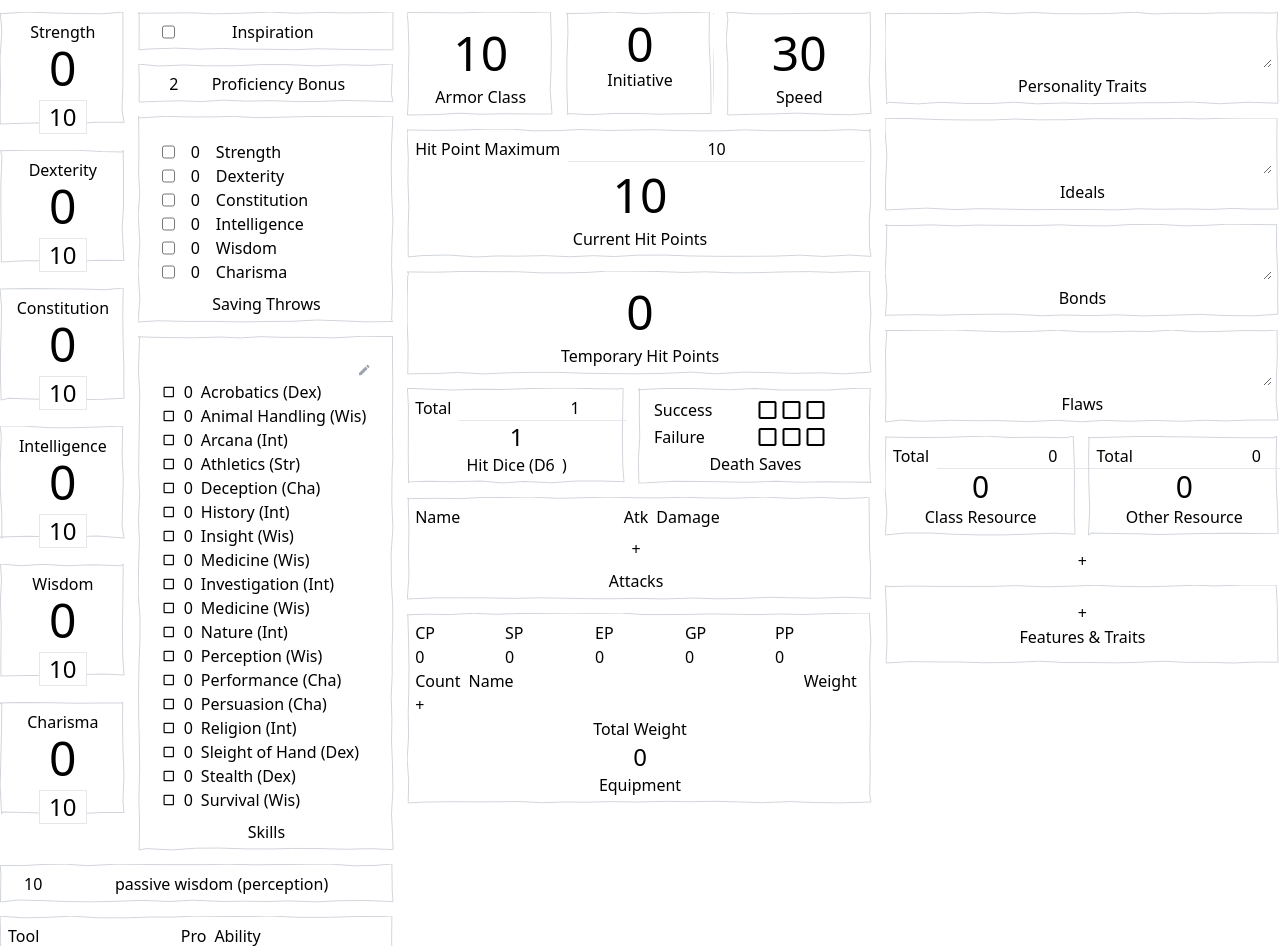
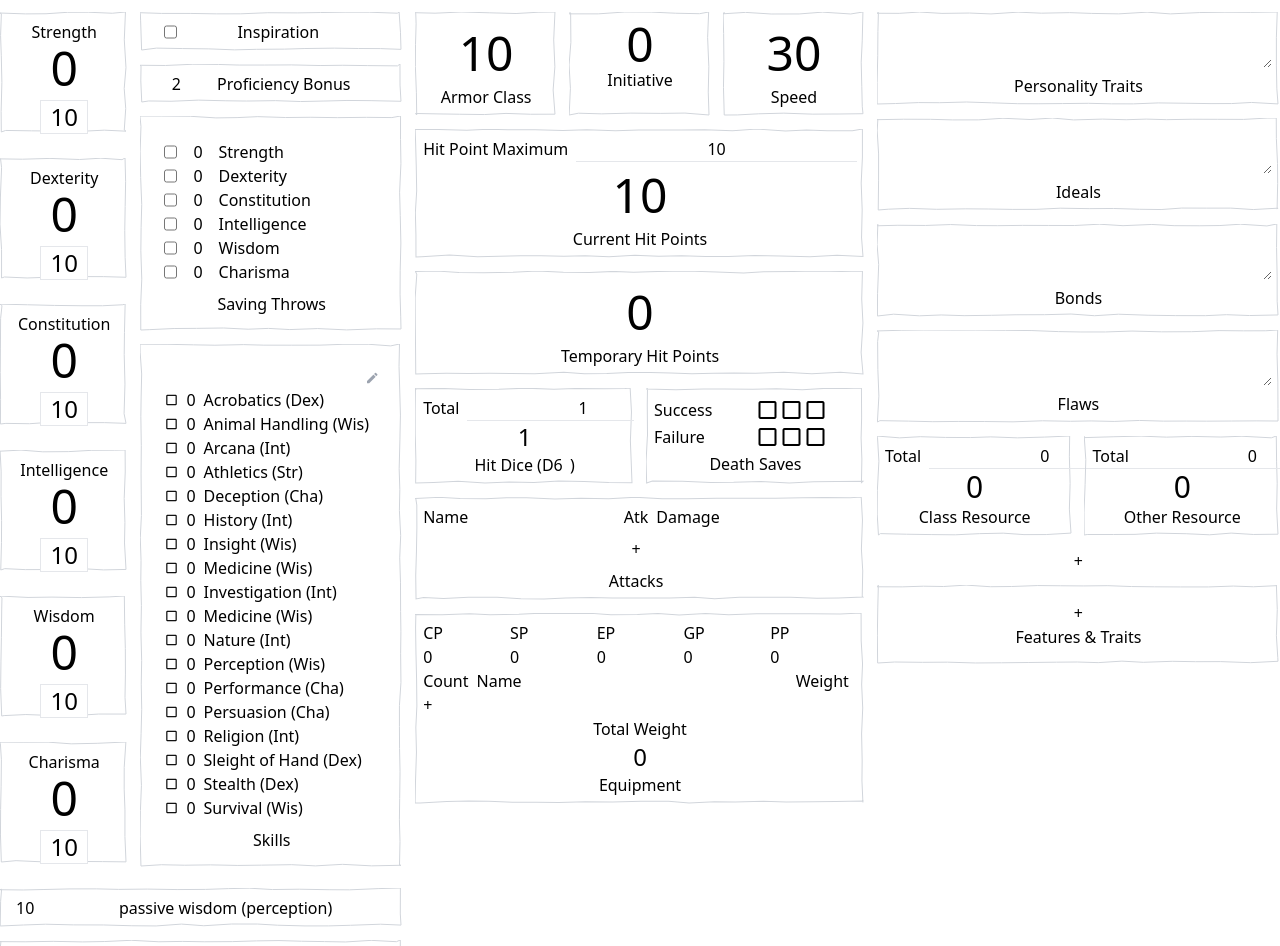
Before and after one commit to RedHatter/TaleSpire-Character-Sheets, a Svelte app: page / in a window 1280 px wide. Shown: the part 146-1092 px from the top of the page. Built offline with nearby package versions, Linux system fonts and the light colour scheme.

Commit message:
Container

```diff
--- a/src/DnD5e/Attacks.svelte
+++ b/src/DnD5e/Attacks.svelte
@@ -4,7 +4,8 @@
   import Select from '../components/Select.svelte'
   import Checkbox from '../components/Checkbox.svelte'
   import { data, derived, Attack, AbilityType } from './model'
-  import { enumToSelect, handDrawn } from '../utils'
+  import { enumToSelect } from '../utils'
+  import Container from '../components/Container.svelte'
 
   let showDialog = false
 
@@ -66,7 +67,8 @@
   </Dialog>
 {/if}
 
-<div class="grid gap-2 relative mb-3 p-2" use:handDrawn>
+<Container class="mb-3">
+  <div class="grid gap-2 relative">
     <span>Name</span><span>Atk</span><span>Damage</span><span />
     {#each $data.attacks as attack, i}
       <span>{attack.name}</span>
@@ -80,6 +82,7 @@
     <button class="col-span-3" on:click={add}>+</button>
     <span class="col-span-3 text-center">Attacks</span>
   </div>
+</Container>
 
 <style>
   .grid {
--- a/src/DnD5e/Equipment.svelte
+++ b/src/DnD5e/Equipment.svelte
@@ -3,8 +3,9 @@
   import TextField from '../components/TextField.svelte'
   import Select from '../components/Select.svelte'
   import Checkbox from '../components/Checkbox.svelte'
+  import Container from '../components/Container.svelte'
   import { data, derived, Item, ItemType } from './model'
-  import { enumToSelect, handDrawn } from '../utils'
+  import { enumToSelect } from '../utils'
 
   let showDialog = false
   let item: Item
@@ -63,7 +64,7 @@
   </Dialog>
 {/if}
 
-<div class="mb-3 p-2" use:handDrawn>
+<Container class="mb-3">
   <div class="grid grid-cols-5">
     <label>CP <input class="w-full" type="number" bind:value={copper} on:blur={resetCoin} /></label>
     <label>SP <input class="w-full" type="number" bind:value={silver} on:blur={resetCoin} /></label>
@@ -104,7 +105,7 @@
     <div class="text-2xl">{$derived.totalWeight}</div>
     Equipment
   </div>
-</div>
+</Container>
 
 <style>
   .items {
--- a/src/DnD5e/Features.svelte
+++ b/src/DnD5e/Features.svelte
@@ -1,9 +1,9 @@
 <script lang="ts">
   import Dialog from '../components/Dialog.svelte'
   import TextField from '../components/TextField.svelte'
+  import Container from '../components/Container.svelte'
   import { data, Feature } from './model'
   import type { DnD5eData } from './model'
-  import { handDrawn } from '../utils'
 
   let showDialog = false
 
@@ -44,7 +44,7 @@
   </Dialog>
 {/if}
 
-<div class="p-4" use:handDrawn>
+<Container class="p-4">
   {#each $data.features as feature}
     <label class="mb-4">
       <div class="relative text-lg">
@@ -63,7 +63,7 @@
   {/each}
   <button class="w-full" on:click={add}>+</button>
   <div class="text-center">Features & Traits</div>
-</div>
+</Container>
 
 <style>
   input[type='checkbox'],
--- a/src/DnD5e/OtherProficiencies.svelte
+++ b/src/DnD5e/OtherProficiencies.svelte
@@ -4,6 +4,7 @@
   import Dialog from '../components/Dialog.svelte'
   import Select from '../components/Select.svelte'
   import TextField from '../components/TextField.svelte'
+  import Container from '../components/Container.svelte'
 
   let showDialog = false
 
@@ -48,7 +49,8 @@
   </Dialog>
 {/if}
 
-<div class="grid p-2 w-full" use:handDrawn>
+<Container class="w-full">
+  <div class="grid">
     <span>Type</span><span>Proficiency</span><span />
     {#each $data.proficiencies as proficiency}
       <span>{OtherProficiencyType[proficiency.type]}</span>
@@ -57,6 +59,7 @@
     {/each}
     <button class="col-span-3" on:click={add}>+</button>
   </div>
+</Container>
 
 <style>
   .grid {
--- a/src/DnD5e/Sheet.svelte
+++ b/src/DnD5e/Sheet.svelte
@@ -1,5 +1,5 @@
 <script>
-  import { range, handDrawn } from '../utils'
+  import { range } from '../utils'
   import { AbilityType, CustomSkill, data, derived, DiceType } from './model'
   import Attacks from './Attacks.svelte'
   import Trackers from './Trackers.svelte'
@@ -8,6 +8,7 @@
   import Tools from './Tools.svelte'
   import OtherProficiencies from './OtherProficiencies.svelte'
   import Skills from './Skills.svelte'
+  import Container from '../components/Container.svelte'
 
   $: console.log($data)
 </script>
@@ -17,7 +18,7 @@
     <input bind:value={$data.name} class="w-full" />
     Character Name
   </label>
-  <div class="flex flex-wrap p-4 w-2/3" use:handDrawn>
+  <Container class="flex flex-wrap p-4 w-2/3">
     <!-- svelte-ignore a11y-label-has-associated-control -->
     <label class="w-1/3">
       <div class="w-full border-b border-gray-200">
@@ -46,13 +47,14 @@
       <input bind:value={$data.exp} class="w-full border-b border-gray-200" />
       Experience Points
     </label>
-  </div>
+  </Container>
 </div>
 <div class="flex">
   <div class="pr-1.5 flex flex-1 flex-wrap">
     <div class="pr-1.5 w-1/3">
       {#each Object.entries($derived.abilityScores) as [type, ability]}
-        <label class="flex items-center flex-col mb-6 pt-2" use:handDrawn>
+        <Container class="mb-6">
+          <label class="flex items-center flex-col">
             <span>{ability.name}</span>
             <span class="text-5xl">{ability.modifier}</span>
             <input
@@ -61,21 +63,26 @@
               bind:value={$data.abilityScores[type]}
             />
           </label>
+        </Container>
       {/each}
     </div>
 
     <div class="pl-1.5 w-2/3">
-      <label class="flex mb-3 py-2 px-6" use:handDrawn>
+      <Container class="mb-3">
+        <label class="flex px-4">
           <input type="checkbox" bind:checked={$data.inspiration} />
           <span class="flex-grow text-center">Inspiration</span>
         </label>
+      </Container>
 
-      <label class="flex mb-3 py-2 px-6" use:handDrawn>
+      <Container class="mb-3">
+        <label class="flex px-4">
           <input class="w-6 text-center" type="number" bind:value={$data.proficiency} />
           <span class="flex-grow text-center">Proficiency Bonus</span>
         </label>
+      </Container>
 
-      <div class="flex flex-col mb-3 pt-6 px-6" use:handDrawn>
+      <Container class="flex flex-col mb-3 pt-6 px-6">
         {#each Object.entries($derived.savingThrows) as [type, value]}
           <label class="flex">
             <input class="mr-4" type="checkbox" bind:checked={$data.savingThrows[type]} />
@@ -84,34 +91,38 @@
           </label>
         {/each}
         <span class="my-2 text-center">Saving Throws</span>
-      </div>
+      </Container>
 
       <Skills />
     </div>
 
-    <span class="flex mb-3 py-2 px-6 w-full" use:handDrawn>
+    <Container class="flex mb-3 px-4 w-full">
       <span class="w-12">{10 + $derived.skills.perception.modifier}</span>
       <span class="flex-grow text-center">passive wisdom (perception)</span>
-    </span>
+    </Container>
 
     <Tools />
     <OtherProficiencies />
   </div>
   <div class="px-1.5 flex-1">
     <div class="flex">
-      <label class="flex-1 mb-3 py-2 text-center" use:handDrawn>
+      <Container class="flex-1 mb-3">
+        <label class="block text-center">
           <input class="w-full text-center text-5xl" type="number" bind:value={$data.armorClass} /> Armor Class
         </label>
-      <div class="flex-1 mx-3 mb-3 py-2 text-center" use:handDrawn>
+      </Container>
+      <Container class="flex-1 mx-3 mb-3 py-2 text-center">
         <div class="w-full text-5xl">{$derived.abilityScores[AbilityType.DEX].modifier}</div>
         Initiative
-      </div>
-      <label class="flex-1 mb-3 py-2 text-center" use:handDrawn>
+      </Container>
+      <Container class="flex-1 mb-3">
+        <label class="block text-center">
           <input class="w-full text-center text-5xl" type="number" bind:value={$data.speed} /> Speed
         </label>
+      </Container>
     </div>
 
-    <div class="flex flex-col mb-3 p-2 w-full text-center" use:handDrawn>
+    <Container class="flex flex-col mb-3 w-full text-center">
       <label class="flex w-full">
         Hit Point Maximum
         <input class="flex-grow ml-2 border-b border-gray-200 text-center" type="number" bind:value={$data.hp.max} />
@@ -120,15 +131,17 @@
         <input class="w-full text-center text-5xl" type="number" bind:value={$data.hp.current} />
         Current Hit Points
       </label>
-    </div>
+    </Container>
 
-    <label class="block mb-3 p-2 w-full text-center" use:handDrawn>
+    <Container class="mb-3">
+      <label class="block w-full text-center">
         <input class="w-full text-center text-5xl" type="number" bind:value={$data.hp.temp} />
         Temporary Hit Points
       </label>
+    </Container>
 
     <div class="flex mb-3">
-      <div class="mr-1.5 overflow-hidden flex-1 p-2 text-center" use:handDrawn>
+      <Container class="mr-1.5 overflow-hidden flex-1 text-center">
         <label class="flex">
           Total
           <input
@@ -143,8 +156,8 @@
             <option {value}>{label}</option>
           {/each}
         </select>)
-      </div>
-      <div class="ml-1.5 flex overflow-hidden flex-1 flex-col justify-around py-2 px-4" use:handDrawn>
+      </Container>
+      <Container class="ml-1.5 flex overflow-hidden flex-1 flex-col justify-around px-2">
         <span class="flex" on:click={e => ($data.deathSaves.success = ($data.deathSaves.success + 1) % 4)}>
           <span class="w-1/2">Success</span>
           <span class="material-icons pointer-events-none">
@@ -170,29 +183,29 @@
           </span>
         </span>
         <span class="text-center">Death Saves</span>
-      </div>
+      </Container>
     </div>
 
     <Attacks />
     <Equipment />
   </div>
   <div class="pl-1.5 flex-1">
-    <div class="mb-3 p-2" use:handDrawn>
+    <Container class="mb-3">
       <textarea class="w-full" bind:value={$data.traits} />
       <div class="text-center">Personality Traits</div>
-    </div>
-    <div class="mb-3 p-2" use:handDrawn>
+    </Container>
+    <Container class="mb-3">
       <textarea class="w-full" bind:value={$data.ideals} />
       <div class="text-center">Ideals</div>
-    </div>
-    <div class="mb-3 p-2" use:handDrawn>
+    </Container>
+    <Container class="mb-3">
       <textarea class="w-full" bind:value={$data.bonds} />
       <div class="text-center">Bonds</div>
-    </div>
-    <div class="mb-3 p-2" use:handDrawn>
+    </Container>
+    <Container class="mb-3">
       <textarea class="w-full" bind:value={$data.flaws} />
       <div class="text-center">Flaws</div>
-    </div>
+    </Container>
     <Trackers />
     <Features />
   </div>
--- a/src/DnD5e/Skills.svelte
+++ b/src/DnD5e/Skills.svelte
@@ -1,8 +1,8 @@
 <script lang="ts">
+  import Container from '../components/Container.svelte'
+
   import Dialog from '../components/Dialog.svelte'
-  import Select from '../components/Select.svelte'
   import { data, derived, SkillProficiencyType } from './model'
-  import { handDrawn } from '../utils'
 
   let showDialog = false
 
@@ -32,7 +32,8 @@
   </Dialog>
 {/if}
 
-<div class="skills grid gap-x-2 items-center mb-3 pt-6 px-6" use:handDrawn>
+<Container class="skills mb-3 pt-6 px-6">
+  <div class="skills grid gap-x-2 items-center">
     <span class="col-span-3 material-icons text-gray-400 text-right text-sm" on:click={() => (showDialog = true)}>
       edit
     </span>
@@ -51,6 +52,7 @@
     {/each}
     <span class="col-span-3 my-2 text-center">Skills</span>
   </div>
+</Container>
 
 <style>
   .dialog {
--- a/src/DnD5e/Trackers.svelte
+++ b/src/DnD5e/Trackers.svelte
@@ -1,6 +1,6 @@
 <script lang="ts">
   import { data, Tracker } from './model'
-  import { handDrawn } from '../utils'
+  import Container from '../components/Container.svelte'
 
   function add() {
     data.update(data => {
@@ -12,7 +12,7 @@
 
 <div class="grid grid-cols-2 gap-3 mb-3">
   {#each $data.trackers as tracker}
-    <div class="p-2" use:handDrawn>
+    <Container>
       <div class="flex">
         Total
         <input
@@ -23,7 +23,7 @@
       </div>
       <input class="w-full text-center text-3xl" type="number" bind:value={tracker.current} />
       <input class="w-full text-center" bind:value={tracker.name} />
-    </div>
+    </Container>
   {/each}
 </div>
 <button class="mb-3 w-full" on:click={add}>+</button>
--- /dev/null
+++ b/src/components/Container.svelte
@@ -0,0 +1,10 @@
+<script lang="ts">
+  import { handDrawn } from '../utils'
+
+  let clazz = ''
+  export { clazz as class }
+</script>
+
+<div class="{clazz} p-2" use:handDrawn>
+  <slot />
+</div>
```
Also changed, not shown: src/DnD5e/Tools.svelte (+5 -2 lines). Lines whose indentation alone changed are shown as unchanged.
